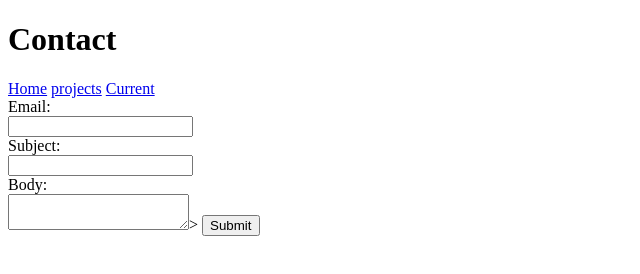
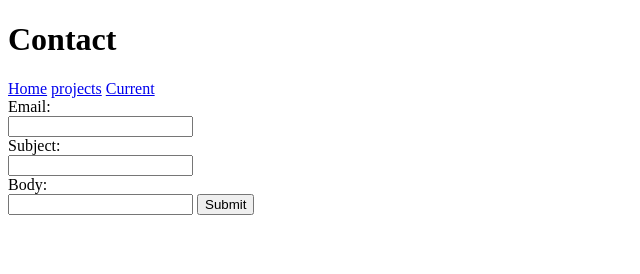
Before and after one commit to 245959084/portfolio, a plain HTML site: page contact/index.html in a window 1280 px wide. Shown: the whole page, without its empty margins (0-640 px from the left). Drawn offline with Linux system fonts and the light colour scheme.

Commit message:
Update index.html

```diff
--- a/contact/index.html
+++ b/contact/index.html
@@ -18,7 +18,7 @@
         <label for="fname">Subject:</label><br>
         <input name = "subject" type="text"><br>
         <label for="fname">Body:</label><br>
-        <textarea name = "body"></textarea>>
+        <input type = textarea name = "body">
         <button type = "sumbit">Submit</button>
     </form>
 
```
